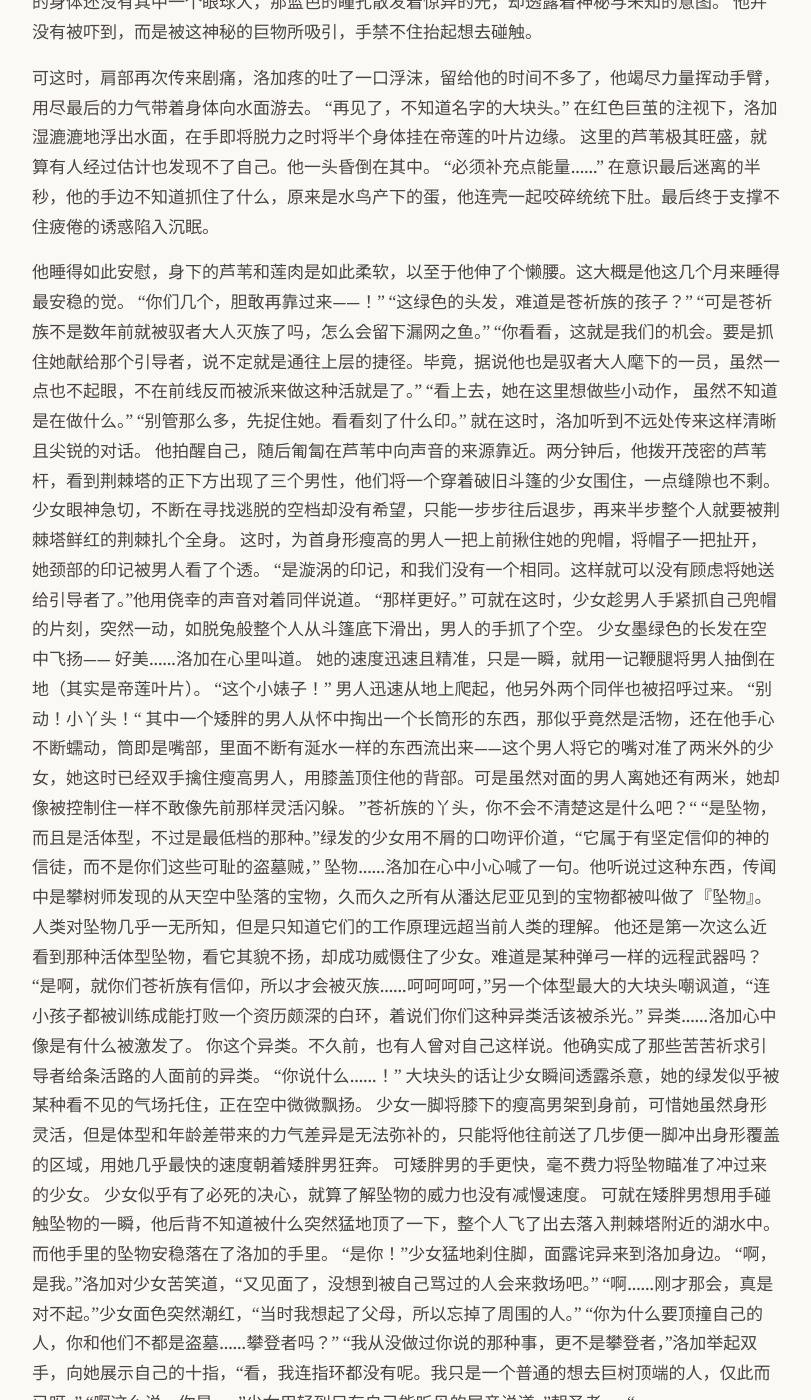
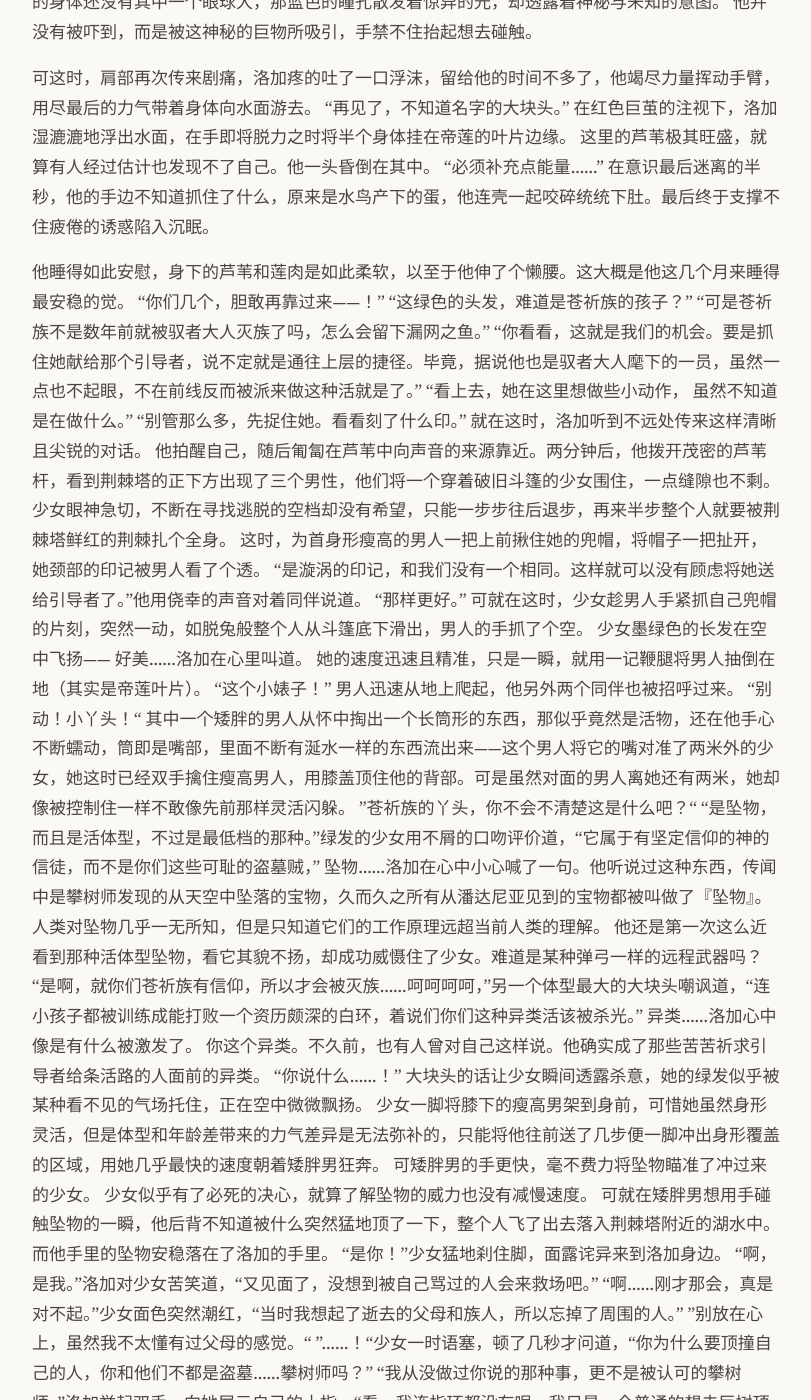
Before and after one commit to yihenc/yihenc.github.io, a Jekyll site: the page built from _posts/2026-02-15-封印的棘.md, in a window 1280 px wide and 1400 px high, scrolled down 1201 px. Shown: the whole window, without its empty margins (232-1043 px from the left). Built offline with Jekyll 4.4.1, drawn with Linux system fonts in a browser that asks for light colours; nearby versions of some CDN libraries; some of the changed text lies outside the part shown.

Commit message:
Update: 封印的棘

```diff
--- a/_posts/2026-02-15-封印的棘.md
+++ b/_posts/2026-02-15-封印的棘.md
@@ -100,13 +100,15 @@ tags: [潘达尼亚传说, 奇幻, 架空]
 可就在矮胖男想用手碰触坠物的一瞬，他后背不知道被什么突然猛地顶了一下，整个人飞了出去落入荆棘塔附近的湖水中。而他手里的坠物安稳落在了洛加的手里。
 “是你！”少女猛地刹住脚，面露诧异来到洛加身边。
 “啊，是我。”洛加对少女苦笑道，“又见面了，没想到被自己骂过的人会来救场吧。”
-“啊……刚才那会，真是对不起。”少女面色突然潮红，“当时我想起了父母，所以忘掉了周围的人。”
-“你为什么要顶撞自己的人，你和他们不都是盗墓……攀登者吗？”
-“我从没做过你说的那种事，更不是攀登者，”洛加举起双手，向她展示自己的十指，“看，我连指环都没有呢。我只是一个普通的想去巨树顶端的人，仅此而已呀。”
-“啊这么说，你是……”少女用轻到只有自己能听见的尾音说道，”朝圣者……“
+“啊……刚才那会，真是对不起。”少女面色突然潮红，“当时我想起了逝去的父母和族人，所以忘掉了周围的人。”
+”别放在心上，虽然我不太懂有过父母的感觉。“
+”……！“少女一时语塞，顿了几秒才问道，“你为什么要顶撞自己的人，你和他们不都是盗墓……攀树师吗？”
+“我从没做过你说的那种事，更不是被认可的攀树师，”洛加举起双手，向她展示自己的十指，“看，我连指环都没有呢。我只是一个普通的想去巨树顶端的人，仅此而已呀。”
+“啊这么说，原来……”少女用轻到只有自己能听见的尾音说道，”还存在朝圣者……“
 
 洛加将坠物对准三人，同时让霜叶赶紧走（但她不要）。这时，引路人从他塔上下来救场。
-起初批评三人连两个孩子都打不过，为两人撑腰。随后意识到苍祈族，瞬间变脸。
+起初批评三人连两个孩子都打不过，为两人撑腰。随后意识到苍祈族，瞬间变脸。青筋暴起——
+质问苍祈到底要做什么？
 
 
 
```
